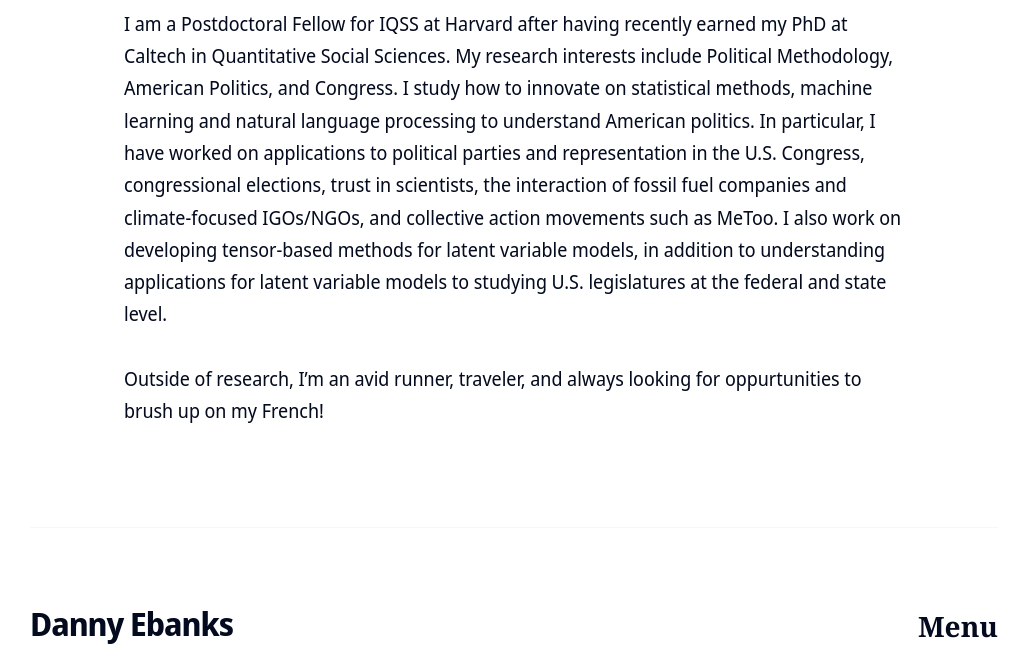
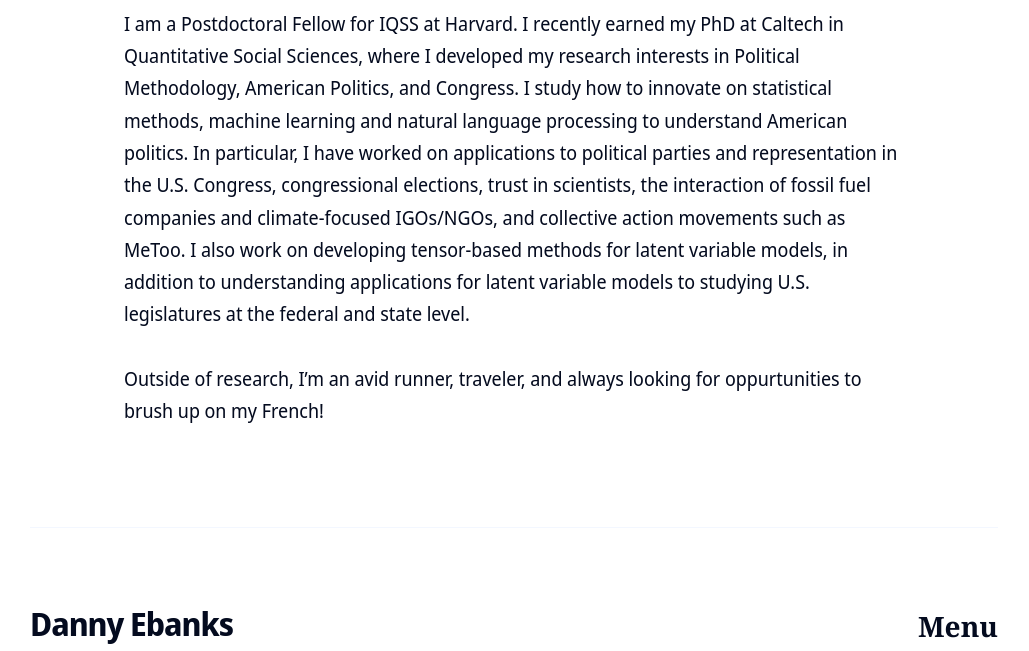
Before and after one commit to danielEbanks/danielEbanks.github.io, a Jekyll site: the page built from _pages/about.md, in a window 1280 px wide and 900 px high, scrolled down 421 px, cut to the strip 249-900 px from the top of the window. Shown: the whole strip, without its empty margins (126-1155 px from the left). Built offline with Jekyll 4.4.1, drawn with Linux system fonts in a browser that asks for light colours; nearby versions of some CDN libraries.

Commit message:
Update about.md

```diff
--- a/_pages/about.md
+++ b/_pages/about.md
@@ -9,6 +9,6 @@
 
 <img src='/images/IMG_2236.png' alt="danny ebanks headshot" width="300" height="300" class="center">
 
-I am a Postdoctoral Fellow for IQSS at Harvard after having recently earned my PhD at Caltech in Quantitative Social Sciences. My research interests include Political Methodology, American Politics, and Congress. I study how to innovate on statistical methods, machine learning  and natural language processing to understand American politics. In particular, I have worked on applications to political parties and representation in the U.S. Congress, congressional elections, trust in scientists, the interaction of fossil fuel companies and climate-focused IGOs/NGOs, and collective action movements such as MeToo. I also work on developing tensor-based methods for latent variable models, in addition to understanding applications for latent variable models to studying U.S. legislatures at the federal and state level. <br>
+I am a Postdoctoral Fellow for IQSS at Harvard. I recently earned my PhD at Caltech in Quantitative Social Sciences, where I developed my research interests in Political Methodology, American Politics, and Congress. I study how to innovate on statistical methods, machine learning  and natural language processing to understand American politics. In particular, I have worked on applications to political parties and representation in the U.S. Congress, congressional elections, trust in scientists, the interaction of fossil fuel companies and climate-focused IGOs/NGOs, and collective action movements such as MeToo. I also work on developing tensor-based methods for latent variable models, in addition to understanding applications for latent variable models to studying U.S. legislatures at the federal and state level. <br>
 
 Outside of research, I'm an avid runner, traveler, and always looking for oppurtunities to brush up on my French!
```
